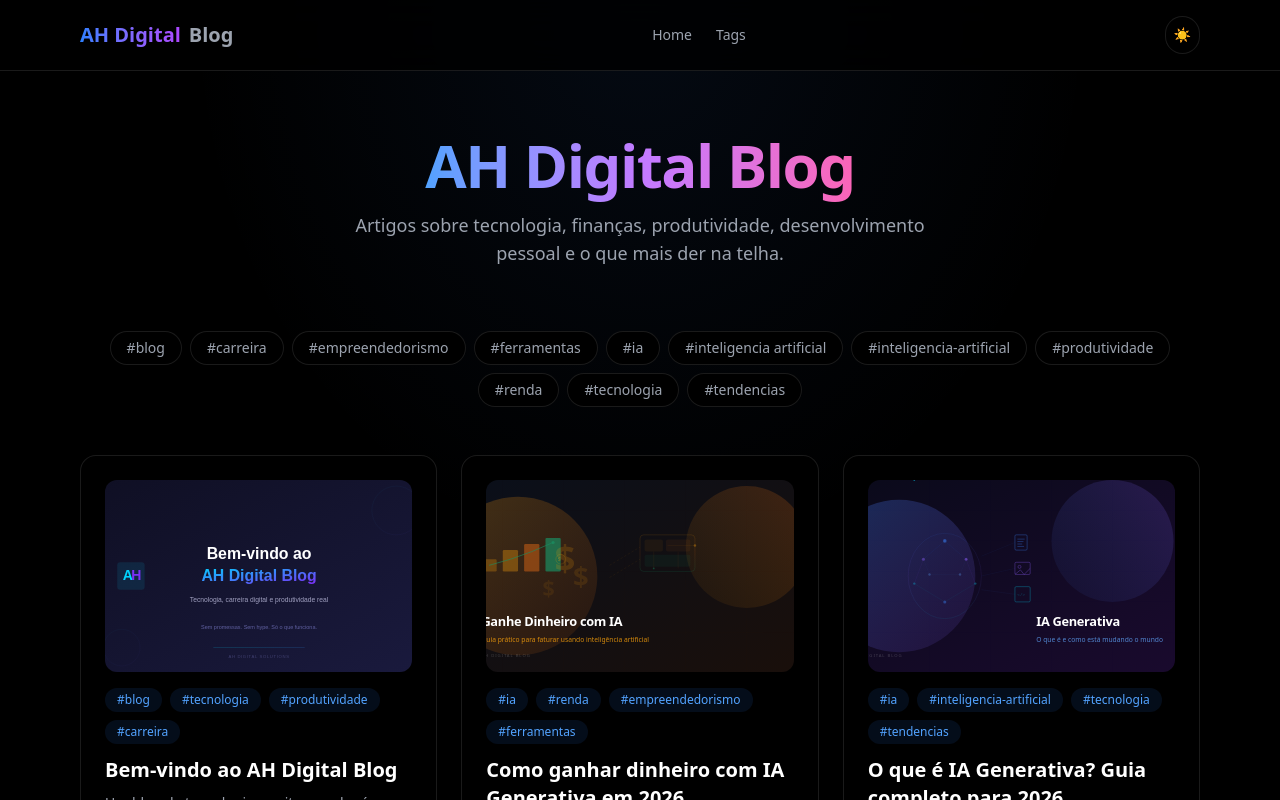
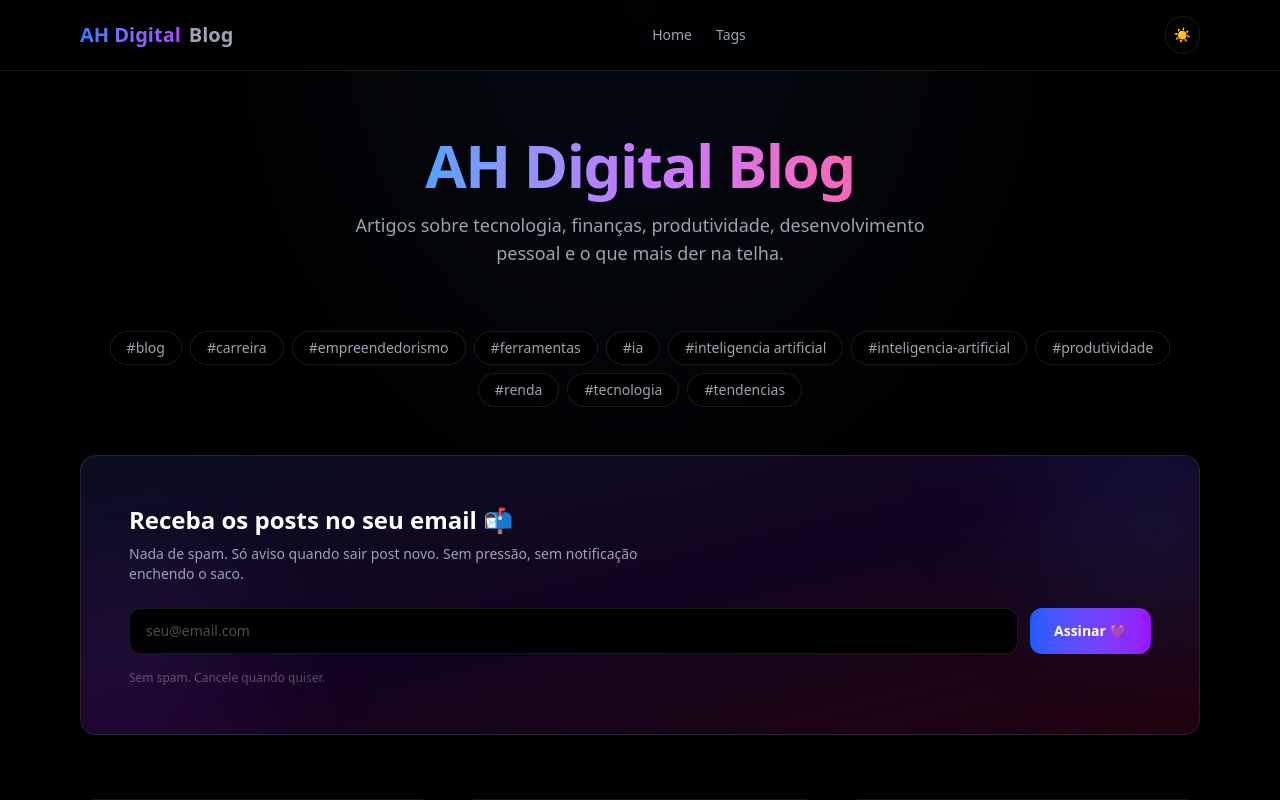
Before and after one commit to andrehs-dev/ah-digital-blog, a Next.js app: page / in a window 1280 px wide. Shown: the top 800 px of the page. Built offline with nearby package versions, Linux system fonts and the light colour scheme.

Commit message:
feat: add newsletter form with Buttondown integration

```diff
--- /dev/null
+++ b/src/app/api/subscribe/route.ts
@@ -0,0 +1,63 @@
+import { NextResponse } from "next/server";
+
+const BUTTONDOWN_API_KEY = process.env.BUTTONDOWN_API_KEY;
+
+export async function POST(request: Request) {
+  try {
+    const { email } = await request.json();
+
+    // Validação básica
+    if (!email || !/^[^\s@]+@[^\s@]+\.[^\s@]+$/.test(email)) {
+      return NextResponse.json(
+        { error: "Email inválido. Verifica e tenta de novo." },
+        { status: 400 }
+      );
+    }
+
+    if (!BUTTONDOWN_API_KEY) {
+      console.error("BUTTONDOWN_API_KEY não configurada");
+      return NextResponse.json(
+        { error: "Serviço temporariamente indisponível. Tenta mais tarde." },
+        { status: 500 }
+      );
+    }
+
+    const response = await fetch("https://api.buttondown.com/v1/subscribers", {
+      method: "POST",
+      headers: {
+        Authorization: `Token ${BUTTONDOWN_API_KEY}`,
+        "Content-Type": "application/json",
+      },
+      body: JSON.stringify({ email }),
+    });
+
+    if (!response.ok) {
+      const errorData = await response.json().catch(() => ({}));
+
+      // Email já cadastrado não é erro de verdade
+      if (response.status === 400 && errorData?.email?.includes("already")) {
+        return NextResponse.json(
+          { message: "Esse email já está na lista!" },
+          { status: 200 }
+        );
+      }
+
+      console.error("Erro Buttondown:", response.status, errorData);
+      return NextResponse.json(
+        { error: "Erro ao cadastrar. Tenta de novo mais tarde." },
+        { status: 500 }
+      );
+    }
+
+    return NextResponse.json(
+      { message: "Boa! Agora é só confirmar no email que te enviamos 🎉" },
+      { status: 200 }
+    );
+  } catch (err) {
+    console.error("Erro interno:", err);
+    return NextResponse.json(
+      { error: "Erro inesperado. Tenta de novo." },
+      { status: 500 }
+    );
+  }
+}
--- a/src/app/page.tsx
+++ b/src/app/page.tsx
@@ -1,5 +1,6 @@
 import Link from "next/link";
 import PostCard from "@/components/PostCard";
+import NewsletterForm from "@/components/NewsletterForm";
 import { getAllPosts, getAllTags } from "@/lib/posts";
 
 export default function Home() {
@@ -37,6 +38,11 @@ export default function Home() {
         </section>
       )}
 
+      {/* Newsletter */}
+      <section className="mb-16">
+        <NewsletterForm />
+      </section>
+
       {/* Posts Grid */}
       {posts.length === 0 ? (
         <div className="text-center py-20">
--- /dev/null
+++ b/src/components/NewsletterForm.tsx
@@ -0,0 +1,101 @@
+"use client";
+
+import { useState, FormEvent } from "react";
+
+export default function NewsletterForm() {
+  const [email, setEmail] = useState("");
+  const [status, setStatus] = useState<"idle" | "loading" | "success" | "error">("idle");
+  const [message, setMessage] = useState("");
+
+  async function handleSubmit(e: FormEvent) {
+    e.preventDefault();
+    if (!email.trim()) return;
+
+    setStatus("loading");
+    setMessage("");
+
+    try {
+      const res = await fetch("/api/subscribe", {
+        method: "POST",
+        headers: { "Content-Type": "application/json" },
+        body: JSON.stringify({ email: email.trim() }),
+      });
+
+      const data = await res.json();
+
+      if (res.ok) {
+        setStatus("success");
+        setMessage(data.message);
+        setEmail("");
+      } else {
+        setStatus("error");
+        setMessage(data.error || "Algo deu errado.");
+      }
+    } catch {
+      setStatus("error");
+      setMessage("Erro de conexão. Tenta de novo.");
+    }
+  }
+
+  return (
+    <section className="relative overflow-hidden rounded-2xl border border-white/10 bg-gradient-to-br from-blue-950/40 via-purple-950/30 to-pink-950/40 p-8 md:p-12">
+      {/* Background ornament */}
+      <div className="pointer-events-none absolute -right-20 -top-20 h-64 w-64 rounded-full bg-blue-500/10 blur-3xl" />
+      <div className="pointer-events-none absolute -bottom-20 -left-20 h-64 w-64 rounded-full bg-purple-500/10 blur-3xl" />
+
+      <div className="relative z-10">
+        <h3 className="mb-2 text-2xl font-bold text-white">
+          Receba os posts no seu email 📬
+        </h3>
+        <p className="mb-6 max-w-lg text-sm text-white/60">
+          Nada de spam. Só aviso quando sair post novo. Sem pressão, sem notificação enchendo o saco.
+        </p>
+
+        {status === "success" ? (
+          <div className="rounded-xl border border-green-500/20 bg-green-500/10 px-5 py-4 text-green-400">
+            {message}
+          </div>
+        ) : (
+          <form onSubmit={handleSubmit} className="flex flex-col gap-3 sm:flex-row">
+            <input
+              type="email"
+              value={email}
+              onChange={(e) => setEmail(e.target.value)}
+              placeholder="seu@email.com"
+              required
+              disabled={status === "loading"}
+              className="flex-1 rounded-xl border border-white/10 bg-white/5 px-4 py-3 text-sm text-white placeholder-white/30 outline-none transition focus:border-blue-500/50 focus:ring-1 focus:ring-blue-500/20 disabled:opacity-50"
+            />
+            <button
+              type="submit"
+              disabled={status === "loading"}
+              className="inline-flex items-center justify-center gap-2 rounded-xl bg-gradient-to-r from-blue-600 to-purple-600 px-6 py-3 text-sm font-semibold text-white transition hover:from-blue-500 hover:to-purple-500 disabled:opacity-50"
+            >
+              {status === "loading" ? (
+                <>
+                  <svg className="h-4 w-4 animate-spin" viewBox="0 0 24 24" fill="none">
+                    <circle className="opacity-25" cx="12" cy="12" r="10" stroke="currentColor" strokeWidth="4" />
+                    <path className="opacity-75" fill="currentColor" d="M4 12a8 8 0 018-8V0C5.373 0 0 5.373 0 12h4z" />
+                  </svg>
+                  Enviando...
+                </>
+              ) : (
+                "Assinar 💜"
+              )}
+            </button>
+          </form>
+        )}
+
+        {status === "error" && (
+          <p className="mt-3 text-sm text-red-400">{message}</p>
+        )}
+
+        {status === "idle" && (
+          <p className="mt-4 text-xs text-white/30">
+            Sem spam. Cancele quando quiser.
+          </p>
+        )}
+      </div>
+    </section>
+  );
+}
```
